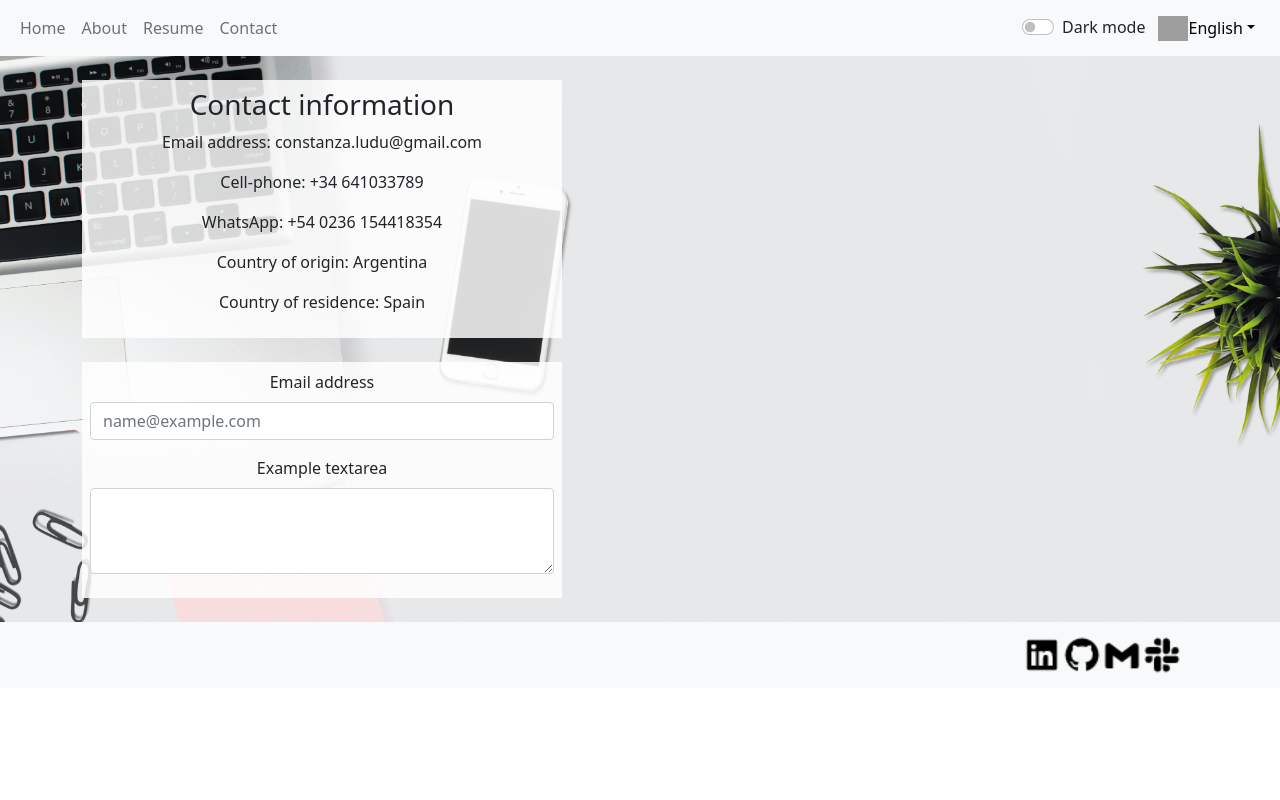
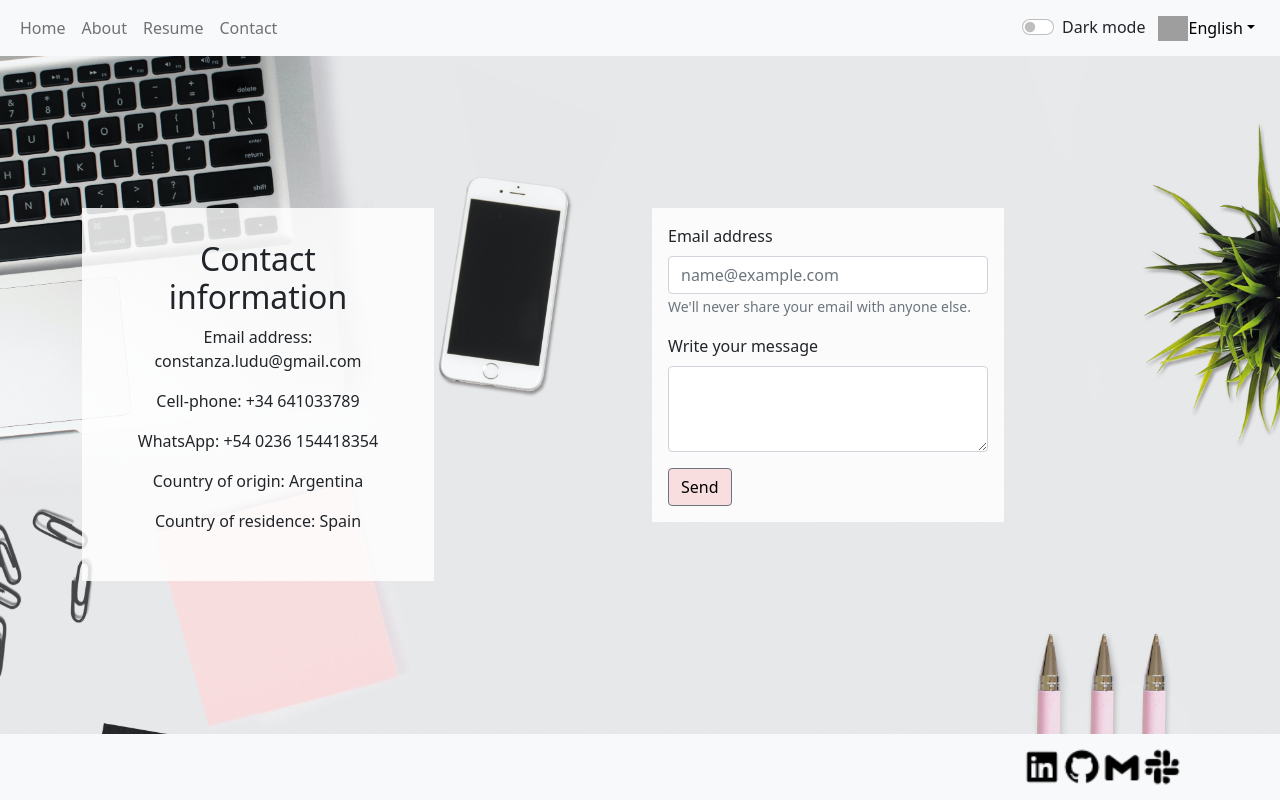
Before and after one commit to constanzaludu/my-resume, a React (Create React App) app: page /contact in a window 1280 px wide. Built offline with nearby package versions, Linux system fonts and the light colour scheme; grey boxes are pictures that could not be loaded.

Commit message:
ajustes de vista y media queries

```diff
--- a/src/App.js
+++ b/src/App.js
@@ -15,6 +15,9 @@ function App() {
       <main style={{  backgroundImage:`url(${Background})`,
                       padding: "1.5rem",
                       backgroundSize:'cover',
+                      minHeight:'calc(100vh - 57px - 65px)',
+                      baxkgroundPosition: 'center',
+                      baxkgroundColor: '#c6c6c6',
                       backgroundRepeat:'no-repeat'}}>
         <Rutas />
       </main>
--- a/src/Components/Footer/footer.jsx
+++ b/src/Components/Footer/footer.jsx
@@ -7,7 +7,7 @@ import Slack from '../../images/slack.png'
 
 const Footer = () => {
     return (
-        <Navbar bg="light"  >
+        <Navbar bg="light" fixed="bottom">
 
         <Container className="d-flex justify-content-end" >
             <Navbar.Brand href="#home">
--- a/src/Components/Main/About/AboutMe.css
+++ b/src/Components/Main/About/AboutMe.css
@@ -2,7 +2,7 @@
     margin-top: 10px;
     padding: 0.5rem;
     background-color: rgba(255, 255, 255, 0.493);
-    margin-bottom: 1rem;
+    margin-bottom: 5rem;
 }
 img{
     padding-right: 0;
@@ -13,3 +13,9 @@ img{
     height: auto;
    }
 }
+ @media (min-width: 1300px) {
+    .div-contenedor {
+        margin-top: 6rem;
+        font-size: 1.2rem;
+    }
+ }
--- a/src/Components/Main/About/AboutMe.jsx
+++ b/src/Components/Main/About/AboutMe.jsx
@@ -19,7 +19,7 @@ const SobreMi = () => {
         <p>
           I am a very curious, communicative and detail-oriented person who is
           always willing to learn and make the most of every experience. My
-          greatest strengths are my team-work and problem-solving skills.{" "}
+          greatest strengths are my team-work and problem-solving skills.
         </p>
         <h5>My academic life and professional career</h5>
         <p>
@@ -27,20 +27,17 @@ const SobreMi = () => {
           2012 I started my translation studies at Lenguas Vivas Spangenberg, a
           highly recognized college situated in Buenos Aires, Argentina. Some
           years went by and I decided to plunge into the world of simultaneous
-          and consecutive conference interpretation, which help me consolidate
-          the linguistic and communicative basis I already had. The icing on the
+          and consecutive conference interpretation, which helped me consolidate
+          my linguistic and communicative foundations. The icing on the
           cake was having the great honor of interpreting Barry Rassin, the then
           President of Rotary International, during his official visit to
           Argentina. In 2018 I graduated as Technical-Scientifical and Literary
-          English-Spanish translator and, since I was already working as a
-          teacher of English as a second language and freelance translator, I
-          had the opportunity of taking part in an exchange program called RITE,
-          aimed at young English teachers in Kansas, USA.
+          English-Spanish translator.
         </p>
         <p>
           In 2021, I decided to broaden my horizons and embark on a journey I
-          had been very keen on for quite a while: <span style={{fontWeight: "bold"}}>Full Stack development</span> at
-          Numen Academy. An appropiate decision I am delighted about.{" "}
+          had been very keen on for quite a while: <strong>Full Stack development</strong> at
+          Numen Academy. An appropiate decision I am delighted about.
         </p>
       </div>
     </>
--- a/src/Components/Main/About/Card.css
+++ b/src/Components/Main/About/Card.css
@@ -6,3 +6,14 @@
     background-color: #F8DEDF !important;
     color: black;
 }
+@media (min-width: 740px) {
+    .tarjeta {
+        margin-top: 4rem;
+    }
+ }
+
+ @media (min-width: 1300px) {
+    .tarjeta {
+        margin-top: 14rem;
+    }
+ }
--- /dev/null
+++ b/src/Components/Main/Contact/Contact-form/Contact-form.css
@@ -0,0 +1,26 @@
+.contenedor-contact{
+    padding: 1rem;
+    background-color: rgba(255, 255, 255, 0.836);
+    margin-top: 1.5rem;
+    margin-bottom: 4.5rem !important;
+}
+.boton-send{
+    background-color: #F8DEDF !important;
+    color: black !important;
+}
+
+
+@media (min-width: 740px) {
+    .contenedor-contact {
+        width: 22rem;
+        margin-top: 8rem;
+    }
+ }
+
+ @media (min-width: 1400px) {
+    .contenedor-contact {
+        width: 28rem;
+        margin-top: 20rem;
+        font-size: 1.5rem;
+    }
+ }
--- /dev/null
+++ b/src/Components/Main/Contact/Contact-form/Contact-form.jsx
@@ -0,0 +1,28 @@
+import React from "react";
+import { Form, Button } from "react-bootstrap";
+import './Contact-form.css'
+
+const ContactForm = () => {
+    return (
+        <>
+        <Form className="contenedor-contact">
+            <Form.Group className="mb-3" controlId="exampleForm.ControlInput1">
+                <Form.Label>Email address</Form.Label>
+                <Form.Control type="email" placeholder="name@example.com" />
+                <Form.Text className="text-muted">
+                We'll never share your email with anyone else.
+                </Form.Text>
+            </Form.Group>
+            <Form.Group className="mb-3" controlId="exampleForm.ControlTextarea1">
+                <Form.Label>Write your message</Form.Label>
+                <Form.Control as="textarea" rows={3} />
+            </Form.Group>
+            <Button className='boton-send' variant="outline-secondary" type="submit">
+                Send
+            </Button>
+        </Form>
+        </>
+     );
+}
+
+export default ContactForm;
--- /dev/null
+++ b/src/Components/Main/Contact/Contact-info/Contact-info.css
@@ -0,0 +1,21 @@
+.container-contact{
+    margin-bottom: 1rem;
+    width: 18rem;
+    background-color: rgba(255, 255, 255, 0.836);
+    text-align: center;
+    padding: 2rem;
+}
+@media (min-width: 740px) {
+    .container-contact {
+        width: 22rem;
+        margin-top: 8rem;
+    }
+ }
+
+ @media (min-width: 1400px) {
+    .container-contact {
+        width: 28rem;
+        margin-top: 20rem;
+        font-size: 1.5rem;
+    }
+ }
--- /dev/null
+++ b/src/Components/Main/Contact/Contact-info/Contact-info.jsx
@@ -0,0 +1,19 @@
+import React from "react";
+import './Contact-info.css'
+
+const ContactInfo = () => {
+    return (
+        <>
+        <div className="container-contact">
+            <h2>Contact information</h2>
+            <p>Email address: constanza.ludu@gmail.com</p>
+            <p>Cell-phone: +34 641033789</p>
+            <p>WhatsApp: +54 0236 154418354</p>
+            <p>Country of origin: Argentina</p>
+            <p>Country of residence: Spain</p>
+        </div>
+        </>
+     );
+}
+
+export default ContactInfo;
--- a/src/Components/Main/Contact/Contact.css
+++ /dev/null
@@ -1,6 +0,0 @@
-.container-contact{
-    padding: 0.5rem;
-    max-width: 30rem;
-    background-color: rgba(255, 255, 255, 0.836);
-    text-align: center;
-}
--- a/src/Components/Main/Contact/Contact.jsx
+++ b/src/Components/Main/Contact/Contact.jsx
@@ -1,30 +1,20 @@
 import React from "react";
-import "./Contact.css"
-import { Container, Form } from "react-bootstrap";
+import ContactForm from "./Contact-form/Contact-form";
+import ContactInfo from "./Contact-info/Contact-info";
+import { Container, Row, Col } from "react-bootstrap";
 
 const Contacto = () => {
     return (
         <>
         <Container >
-            <div className="container-contact">
-                <h3>Contact information</h3>
-                <p>Email address: constanza.ludu@gmail.com</p>
-                <p>Cell-phone: +34 641033789</p>
-                <p>WhatsApp: +54 0236 154418354</p>
-                <p>Country of origin: Argentina</p>
-                <p>Country of residence: Spain</p>
-            </div>
-            <br />
-            <Form className="container-contact">
-            <Form.Group className="mb-3" controlId="exampleForm.ControlInput1">
-                <Form.Label>Email address</Form.Label>
-                <Form.Control type="email" placeholder="name@example.com" />
-            </Form.Group>
-            <Form.Group className="mb-3" controlId="exampleForm.ControlTextarea1">
-                <Form.Label>Example textarea</Form.Label>
-                <Form.Control as="textarea" rows={3} />
-            </Form.Group>
-            </Form>
+            <Row>
+                <Col>
+                    <ContactInfo />
+                </Col>
+                <Col>
+                    <ContactForm />
+                </Col>
+            </Row>
         </Container>
         </>
      );
```
